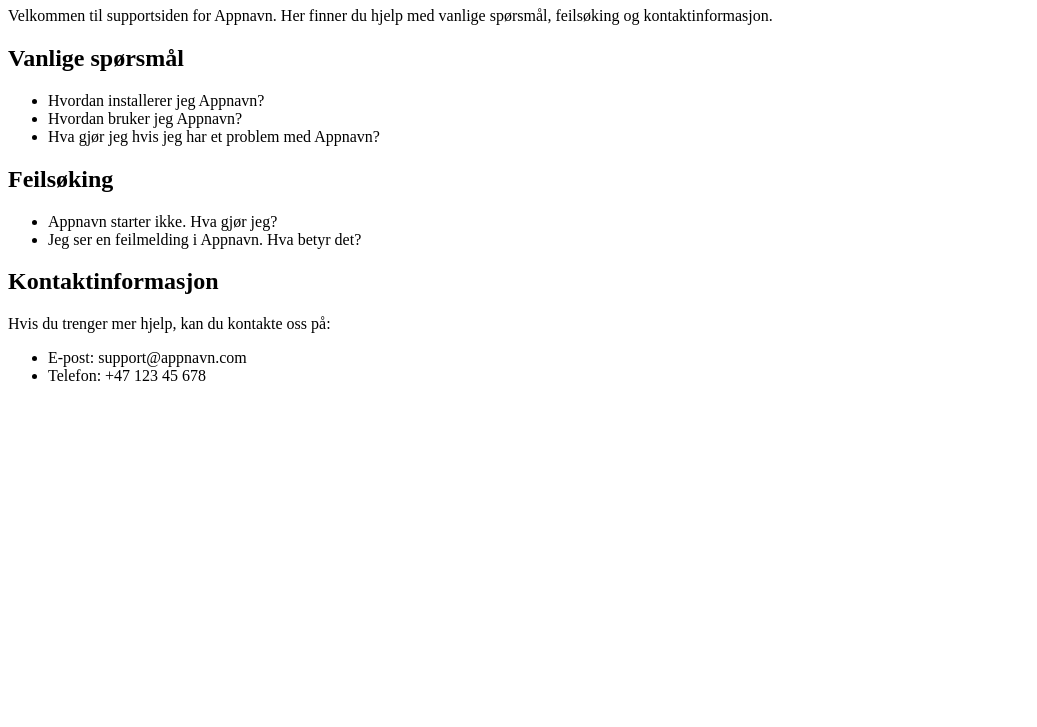
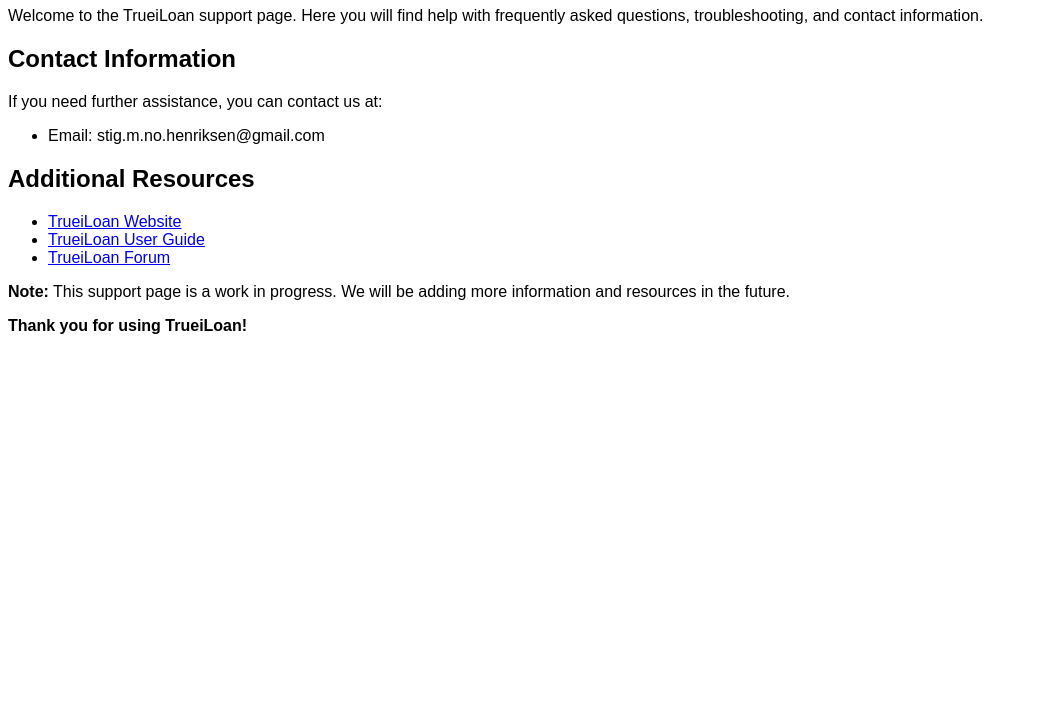
Before and after one commit to stigmnohenriksen/stigmnohenriksen.github.io, a plain HTML site: page index.html in a window 1280 px wide. Shown: the part 73-800 px from the top of the page, without its empty margins (0-1037 px from the left). Drawn offline with Linux system fonts and the light colour scheme.

Commit message:
Update index.html
nå på englsk enkel

```diff
--- a/index.html
+++ b/index.html
@@ -1,38 +1,38 @@
 <!DOCTYPE html>
-<html lang="no">
+<html lang="en">
 <head>
   <meta charset="UTF-8">
   <meta name="viewport" content="width=device-width, initial-scale=1.0">
-  <title>Appnavn Support</title>
+  <title>TrueiLoan Support</title>
+  <style>
+    body {
+      font-family: "Neue Helvetica", sans-serif;
+    }
+  </style>
 </head>
 <body>
-  <h1>Appnavn Support</h1>
+  <h1>TrueiLoan Support</h1>
 
-  <p>Velkommen til supportsiden for Appnavn. Her finner du hjelp med vanlige spørsmål, feilsøking og kontaktinformasjon.</p>
+  <p>Welcome to the TrueiLoan support page. Here you will find help with frequently asked questions, troubleshooting, and contact information.</p>
 
-  <h2>Vanlige spørsmål</h2>
+  <h2>Contact Information</h2>
+
+  <p>If you need further assistance, you can contact us at:</p>
 
   <ul>
-    <li>Hvordan installerer jeg Appnavn?</li>
-    <li>Hvordan bruker jeg Appnavn?</li>
-    <li>Hva gjør jeg hvis jeg har et problem med Appnavn?</li>
+    <li>Email: stig.m.no.henriksen@gmail.com</li>
   </ul>
 
-  <h2>Feilsøking</h2>
+  <h2>Additional Resources</h2>
 
   <ul>
-    <li>Appnavn starter ikke. Hva gjør jeg?</li>
-    <li>Jeg ser en feilmelding i Appnavn. Hva betyr det?</li>
+    <li><a href="<fjernet ugyldig nettadresse>">TrueiLoan Website</a></li>
+    <li><a href="<fjernet ugyldig nettadresse>">TrueiLoan User Guide</a></li>
+    <li><a href="<fjernet ugyldig nettadresse>">TrueiLoan Forum</a></li>
   </ul>
 
-  <h2>Kontaktinformasjon</h2>
+  <p><strong>Note:</strong> This support page is a work in progress. We will be adding more information and resources in the future.</p>
 
-  <p>Hvis du trenger mer hjelp, kan du kontakte oss på:</p>
-
-  <ul>
-    <li>E-post: support@appnavn.com</li>
-    <li>Telefon: +47 123 45 678</li>
-  </ul>
-
+  <p><strong>Thank you for using TrueiLoan!</strong></p>
 </body>
 </html>
```
